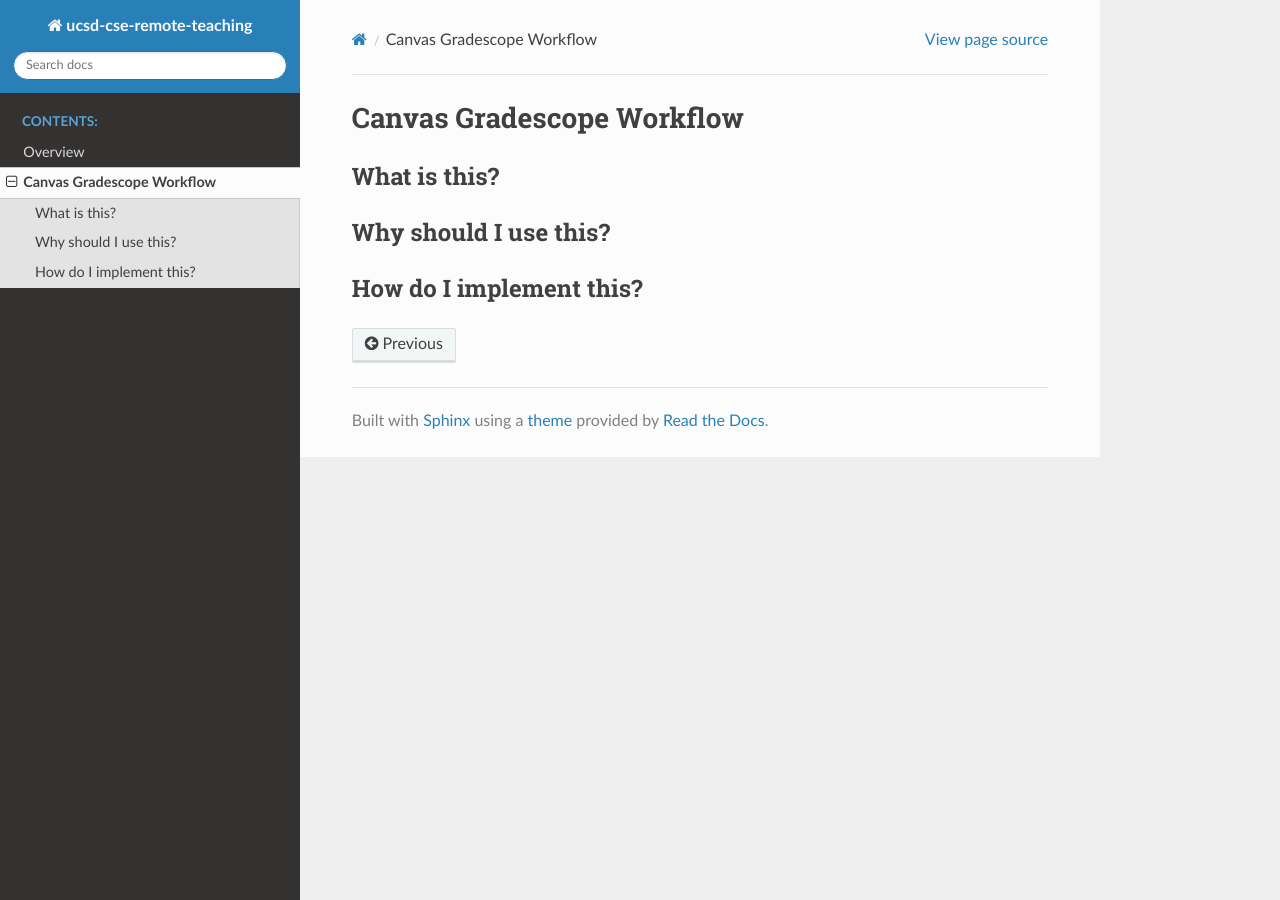
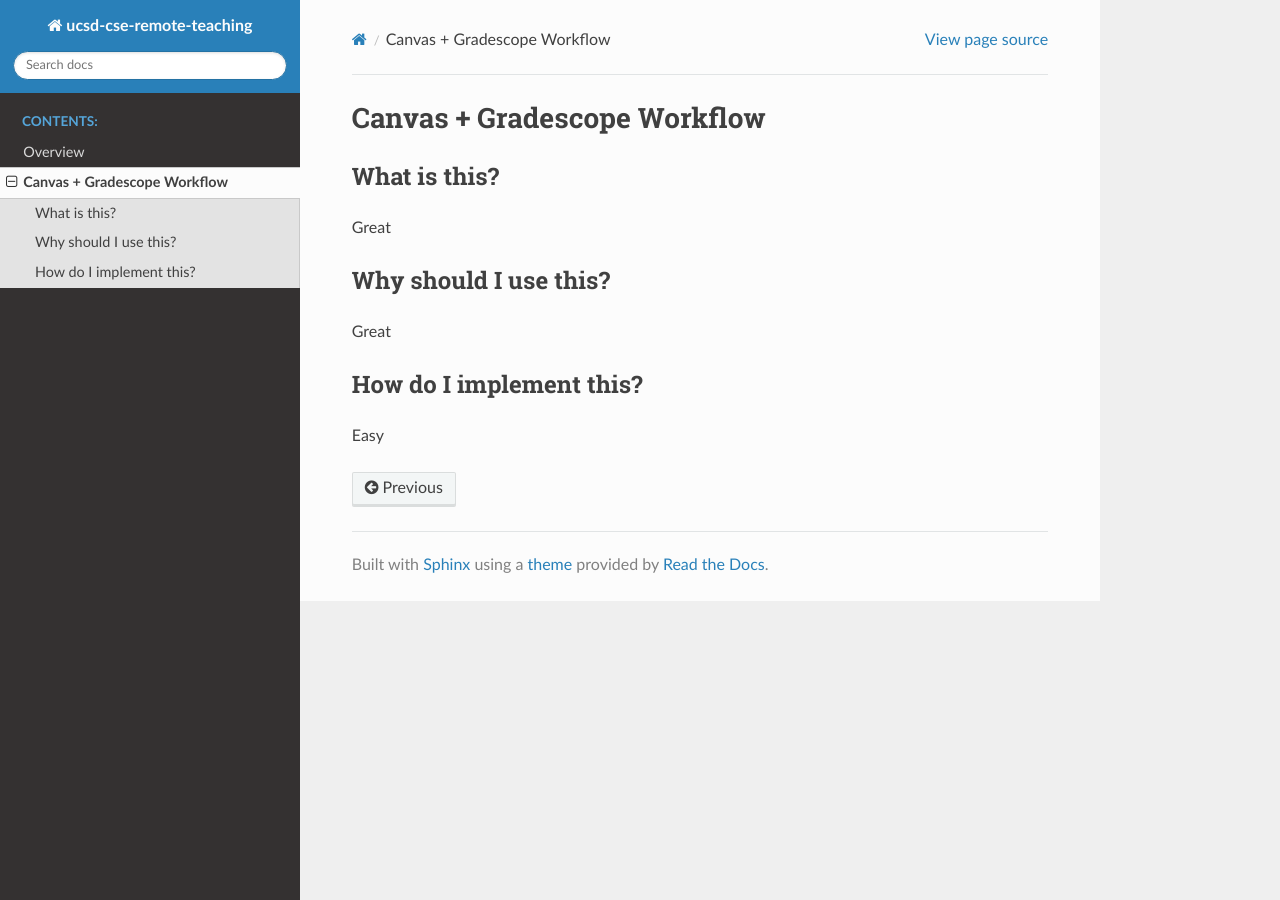
Before and after one commit to ucsd-cse-remote-teaching/ucsd-cse-remote-teaching.github.io, a Sphinx documentation site: the page built from source/Canvas_Gradescope.md, in a window 1280 px wide. Built offline with Sphinx 7.4.7 and the Read the Docs theme 2.0.0, drawn with Linux system fonts in a browser that asks for light colours.

Commit message:
example file

```diff
--- a/source/Canvas_Gradescope.md
+++ b/source/Canvas_Gradescope.md
@@ -1,7 +1,13 @@
-# Canvas Gradescope Workflow
+# Canvas + Gradescope Workflow
 
 ## What is this?
 
+Great
+
 ## Why should I use this?
 
+Great
+
 ## How do I implement this?
+
+Easy
```
